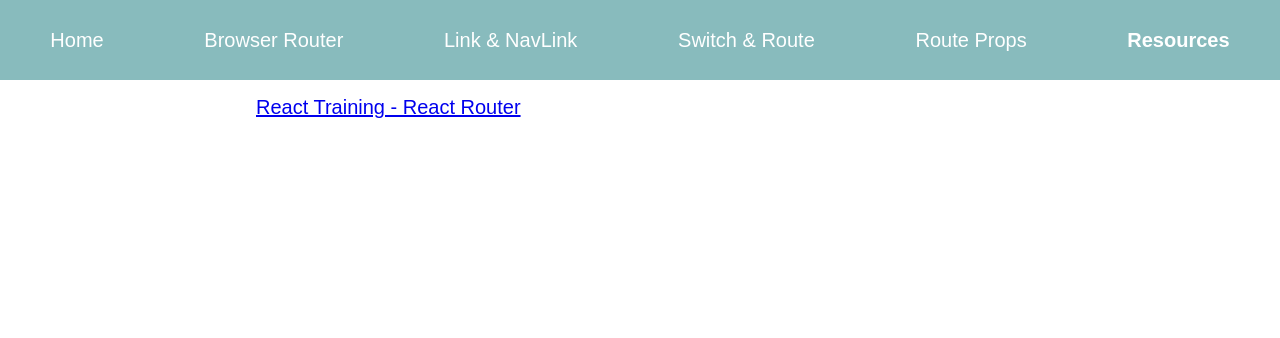
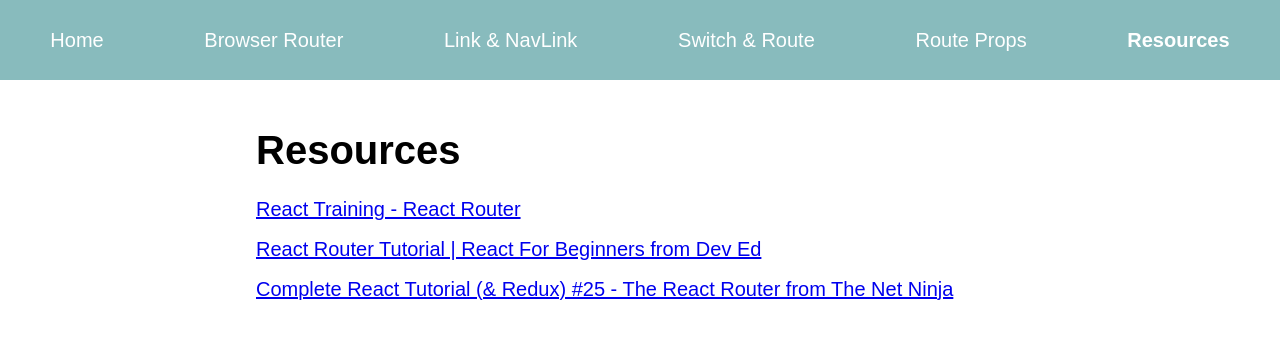
Before and after one commit to kishnparbadia1/react-router-live-demo, a React (Create React App) app: page /resources in a window 1280 px wide. Shown: the top 338 px of the page. Built offline with nearby package versions, Linux system fonts and the light colour scheme.

Commit message:
add resources

```diff
--- a/src/Resources.js
+++ b/src/Resources.js
@@ -3,6 +3,8 @@ import React from "react";
 function Ressources() {
   return (
     <div className="container">
+      <h1>Resources</h1>
+      <p>
         <a
           href="https://reacttraining.com/react-router/web/guides/quick-start"
           rel="noopener noreferrer"
@@ -10,6 +12,26 @@ function Ressources() {
         >
           React Training - React Router
         </a>
+      </p>
+      <p>
+        <a
+          href="https://www.youtube.com/watch?v=Law7wfdg_ls"
+          rel="noopener noreferrer"
+          target="_blank"
+        >
+          React Router Tutorial | React For Beginners from Dev Ed
+        </a>
+      </p>
+      <p>
+        <a
+          href="https://www.youtube.com/watch?v=QUz3k2O3ZJU"
+          rel="noopener noreferrer"
+          target="_blank"
+        >
+          Complete React Tutorial (& Redux) #25 - The React Router from The Net
+          Ninja
+        </a>
+      </p>
     </div>
   );
 }
```
Also changed, not shown: src/App.css (line endings or trailing spaces). Lines whose indentation alone changed are shown as unchanged.
